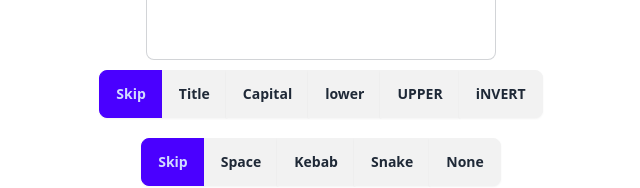
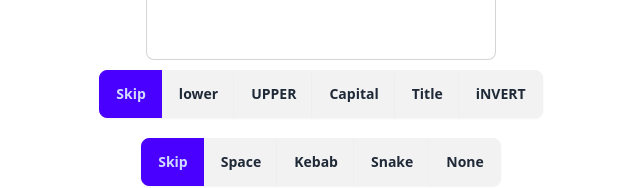
Before and after one commit to antonsizikov/text-transform, a SvelteKit app: page / in a window 1280 px wide. Shown: the part 218-406 px from the top of the page, without its empty margins (319-959 px from the left). Built offline with nearby package versions, Linux system fonts and the light colour scheme.

Commit message:
Refactor to svelte style

```diff
--- a/src/routes/+page.svelte
+++ b/src/routes/+page.svelte
@@ -1,20 +1,37 @@
 <script lang="ts">
   let inputText = $state('');
+  let outputText = $derived(transformText(inputText));
+  let isClean = $state(false);
+
   let selectedCase = $state('skip');
+  let cases = $state([
+    { value: 'skip', label: 'Skip' },
+    { value: 'lower', label: 'lower' },
+    { value: 'upper', label: 'UPPER' },
+    { value: 'capital', label: 'Capital' },
+    { value: 'title', label: 'Title' },
+    { value: 'invert', label: 'iNVERT' },
+    //{ value: 'camel', label: 'camel' }
+  ])
+
   let selectedSpacing = $state('skip');
-  let isClean = $state(false);
-  let outputText = $derived(transformText(inputText));
+  let spacings = $state([
+    { value: 'skip', label: 'Skip' },
+    { value: 'space', label: 'Space' },
+    { value: 'kebab', label: 'Kebab' }, // hyphens
+    { value: 'snake', label: 'Snake' }, // underscore
+    { value: 'none', label: 'None' }
+  ])
 
+  let selectedNotation = $state();
   let notations = $state([
-    //'Regular case',
-    'flatcase',
-    'camelCase', // Fix
-    'PascalCase', // Fix
-    'kebab-case',
-    'snake_case',
-    'SCREAMING_SNAKE_CASE'
+    { value: 'flatCase', label: 'flatcase' },
+    { value: 'camelCase', label: 'camelCase' },
+    { value: 'pascalCase', label: 'PascalCase' },
+    { value: 'kebabCase', label: 'kebab-case' },
+    { value: 'snakeCase', label: 'snake_case' },
+    { value: 'screamingSnakeCase', label: 'SCREAMING_SNAKE_CASE' }
   ]);
-  let selectedNotation = $state();
 
   function transformCase(inputText: string, selectedCase: string): string {
     switch (selectedCase) {
@@ -45,11 +62,11 @@
           .split('\n')
           .map(line => {
             return line
-              .split(/[\s\-_]+/)          // разбиваем по пробелам, дефисам и подчёркиваниям
-              .filter(Boolean)            // убираем пустые элементы (например при "--")
+              .split(/[\s\-_]+/)
+              .filter(Boolean)
               .map((word, i) =>
                 i === 0
-                  ? word.toLowerCase()    // первое слово -> всё маленькими
+                  ? word.toLowerCase()
                   : word.charAt(0).toUpperCase() + word.slice(1).toLowerCase()
               )
               .join('');
@@ -111,48 +128,48 @@
     navigator.clipboard.writeText(outputText);
   }
 
-  function notationsHandler1() {
+  function notationsSelectionHandler() {
     switch (selectedNotation) {
-      case 'flatcase':
+      case 'flatCase':
         selectedCase = 'lower';
         selectedSpacing = 'none';
         break;
       case 'camelCase':
-        selectedCase = 'camel'; // add camel case
+        selectedCase = 'camel';
         selectedSpacing = 'none';
         break;
-      case 'PascalCase':
+      case 'pascalCase':
         selectedCase = 'title';
         selectedSpacing = 'none';
         break;
-      case 'kebab-case':
+      case 'kebabCase':
         selectedCase = 'lower';
         selectedSpacing = 'kebab';
         break;
-      case 'snake_case':
+      case 'snakeCase':
         selectedCase = 'lower';
         selectedSpacing = 'snake';
         break;
-      case 'SCREAMING_SNAKE_CASE':
+      case 'screamingSnakeCase':
         selectedCase = 'upper';
         selectedSpacing = 'snake';
         break;
     }
   }
 
-  function notationsHandler2() {
+  function notationsAutoHandler() {
     if (selectedCase == 'lower' && selectedSpacing == 'none') {
-      selectedNotation = 'flatcase';
+      selectedNotation = 'flatCase';
     } else if (selectedCase == 'camel' && selectedSpacing == 'none') {
       selectedNotation = 'camelCase';
-    } else if (selectedCase == 'title' && selectedSpacing == 'none') {
-      selectedNotation = 'PascalCase';
+    } else if (selectedCase == 'Title' && selectedSpacing == 'none') {
+      selectedNotation = 'pascalCase';
     } else if (selectedCase == 'lower' && selectedSpacing == 'kebab') {
-      selectedNotation = 'kebab-case';
+      selectedNotation = 'kebabCase';
     } else if (selectedCase == 'lower' && selectedSpacing == 'snake') {
-      selectedNotation = 'snake_case';
+      selectedNotation = 'snakeCase';
     } else if (selectedCase == 'upper' && selectedSpacing == 'snake') {
-      selectedNotation = 'SCREAMING_SNAKE_CASE';
+      selectedNotation = 'screamingSnakeCase';
     } else {
       selectedNotation = 'Notation';
     }
@@ -191,34 +208,50 @@
 </style>
 
 <div class="container mx-auto flex flex-col items-center gap-4">
-  <textarea class="textarea textarea-bordered" bind:value={inputText} placeholder="Enter your text here"></textarea>
+
+  <textarea
+    class="textarea textarea-bordered"
+    bind:value={inputText}
+    placeholder="Enter your text here"
+  ></textarea>
 
   <div class="join">
-    <input class="join-item btn" type="radio" name="case" value="skip" aria-label="Skip" bind:group={selectedCase} onchange={notationsHandler2}>
-    <input class="join-item btn" type="radio" name="case" value="title" aria-label="Title" bind:group={selectedCase} onchange={notationsHandler2}>
-    <input class="join-item btn" type="radio" name="case" value="capital" aria-label="Capital" bind:group={selectedCase} onchange={notationsHandler2}>
-    <input class="join-item btn" type="radio" name="case" value="lower" aria-label="lower" bind:group={selectedCase} onchange={notationsHandler2}>
-    <input class="join-item btn" type="radio" name="case" value="upper" aria-label="UPPER" bind:group={selectedCase} onchange={notationsHandler2}>
-    <input class="join-item btn" type="radio" name="case" value="invert" aria-label="iNVERT" bind:group={selectedCase} onchange={notationsHandler2}>
+    {#each cases as _case}
+      <input
+        class="join-item btn"
+        type="radio"
+        name="case"
+        value={_case.value}
+        aria-label={_case.label}
+        bind:group={selectedCase}
+        onchange={notationsAutoHandler}
+        >
+    {/each}
   </div>
 
   <div class="join">
-    <input class="join-item btn" type="radio" name="spacing" value="skip" aria-label="Skip" bind:group={selectedSpacing} onchange={notationsHandler2}>
-    <input class="join-item btn" type="radio" name="spacing" value="space" aria-label="Space" bind:group={selectedSpacing} onchange={notationsHandler2}>
-    <input class="join-item btn" type="radio" name="spacing" value="kebab" aria-label="Kebab" bind:group={selectedSpacing} onchange={notationsHandler2}>
-    <input class="join-item btn" type="radio" name="spacing" value="snake" aria-label="Snake" bind:group={selectedSpacing} onchange={notationsHandler2}>
-    <input class="join-item btn" type="radio" name="spacing" value="none" aria-label="None" bind:group={selectedSpacing} onchange={notationsHandler2}>
+    {#each spacings as spacing}
+      <input
+        class="join-item btn"
+        type="radio"
+        name="spacing"
+        value={spacing.value}
+        aria-label={spacing.label}
+        bind:group={selectedSpacing}
+        onchange={notationsAutoHandler}
+        >
+    {/each}
   </div>
 
 	<select
     class="select bg-base-200"
 		bind:value={selectedNotation}
-		onchange={() => (notationsHandler1())}
+		onchange={() => (notationsSelectionHandler())}
 	>
     <option disabled selected>Notation</option>
 		{#each notations as notation}
-			<option value={notation}>
-				{notation}
+			<option value={notation.value}>
+				{notation.label}
 			</option>
 		{/each}
 	</select>
@@ -232,7 +265,13 @@
     <div class="indicator-item indicator-top">
       <button class="btn btn-xs" onclick={copyToClipboard}>Copy</button>
     </div>
-    <textarea readonly class="textarea textarea-bordered" value={outputText} placeholder="Transformed text will appear here"></textarea>
+
+    <textarea
+      readonly
+      class="textarea textarea-bordered"
+      value={outputText}
+      placeholder="Transformed text will appear here"
+    ></textarea>
   </div>
 
 </div>
```
